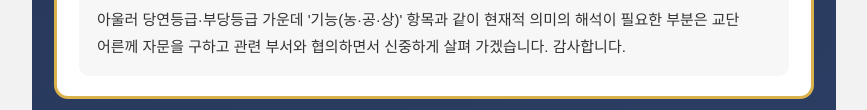
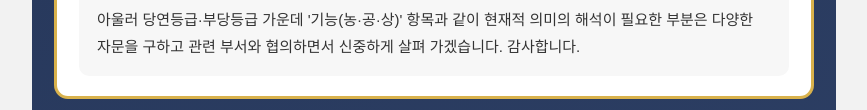
Before and after one commit to comechoi7-crypto/Opinions, a plain HTML site: page sinbun-reinterpret/index.html in a window 1280 px wide. Shown: the part 1656-1766 px from the top of the page, without its empty margins (206-1073 px from the left). Drawn offline with Linux system fonts and the light colour scheme.

Commit message:
신분검사 답변 문구 수정: '교단 어른께 자문' → '다양한 자문'
Co-Authored-By: Claude Opus 5.5 <noreply@anthropic.com>
Claude-Session: https://claude.ai/code/session_018HMcApBRLMmjqqDioSawRD

```diff
--- a/sinbun-reinterpret/index.html
+++ b/sinbun-reinterpret/index.html
@@ -75,7 +75,7 @@
       <p style="margin:0 0 10px;">다만 신분검사의 각 조항과 당연등급·부당등급 기준은 대산종사 교리실천도해에 근거한 내용이므로, 원문 자체를 고치거나 새로 해석하는 일은 사무처가 임의로 정할 수 있는 사안이 아닙니다. 사무처는 조항 원문을 그대로 두고, 그 뜻을 오늘의 언어로 풀어 이해를 돕는 안내·해설 자료를 보완하는 방향으로 제안의 취지를 담아내고자 준비하고 있습니다.</p>
       <p style="margin:0 0 10px;">원기111년 신분검사는 12월 출가교화단회에서 진행할 예정입니다. 올해 안내서는 수지대조(수입·지출·혜수·혜시) 기준 안내표를 현재 기준에 맞게 점검하여 수정하였으며, QR로 배포하여 각자 쉽게 볼 수 있도록 할 예정입니다. 또한 출가교화단 페이지의 신분검사 부분을 새롭게 정비하여, 개인별 신분검사 기록을 해마다 축적하고 그 변화의 추이를 직접 확인할 수 있도록 작업하고 있습니다.</p>
       <p style="margin:0 0 10px;">12월 정단회에서는 신분검사의 취지를 안내한 뒤 감상을 나누고 운영에 관한 의견을 모으는 시간을 가질 예정입니다. 이 과정에서 각 단에서 나오는 세대별 인식 차이와 조항 이해에 관한 의견을 함께 모아, 해설 자료를 보완하는 방법과 절차를 논의를 거쳐 정해 가겠습니다.</p>
-      <p style="margin:0;">아울러 당연등급·부당등급 가운데 '기능(농·공·상)' 항목과 같이 현재적 의미의 해석이 필요한 부분은 교단 어른께 자문을 구하고 관련 부서와 협의하면서 신중하게 살펴 가겠습니다. 감사합니다.</p>
+      <p style="margin:0;">아울러 당연등급·부당등급 가운데 '기능(농·공·상)' 항목과 같이 현재적 의미의 해석이 필요한 부분은 다양한 자문을 구하고 관련 부서와 협의하면서 신중하게 살펴 가겠습니다. 감사합니다.</p>
     </div>
   </div>
 
```
